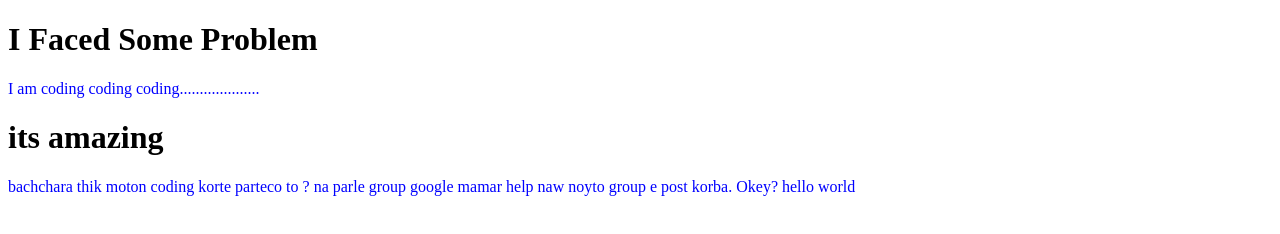
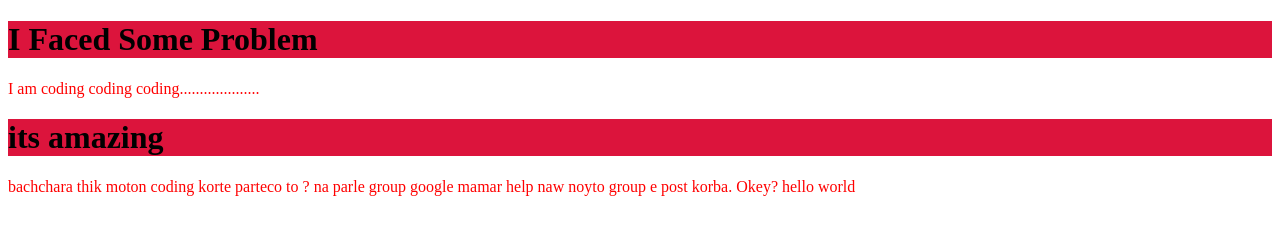
Before and after one commit to freelancer-sifatulislam/my-secound-repo, a plain HTML site: page index.html in a window 1280 px wide. Drawn offline with Linux system fonts and the light colour scheme.

Commit message:
color changes

```diff
--- a/style.css
+++ b/style.css
@@ -1,3 +1,6 @@
 p{
-    color:blue;
+    color:red;
 }
+h1{
+    background-color: crimson;
+}
```
